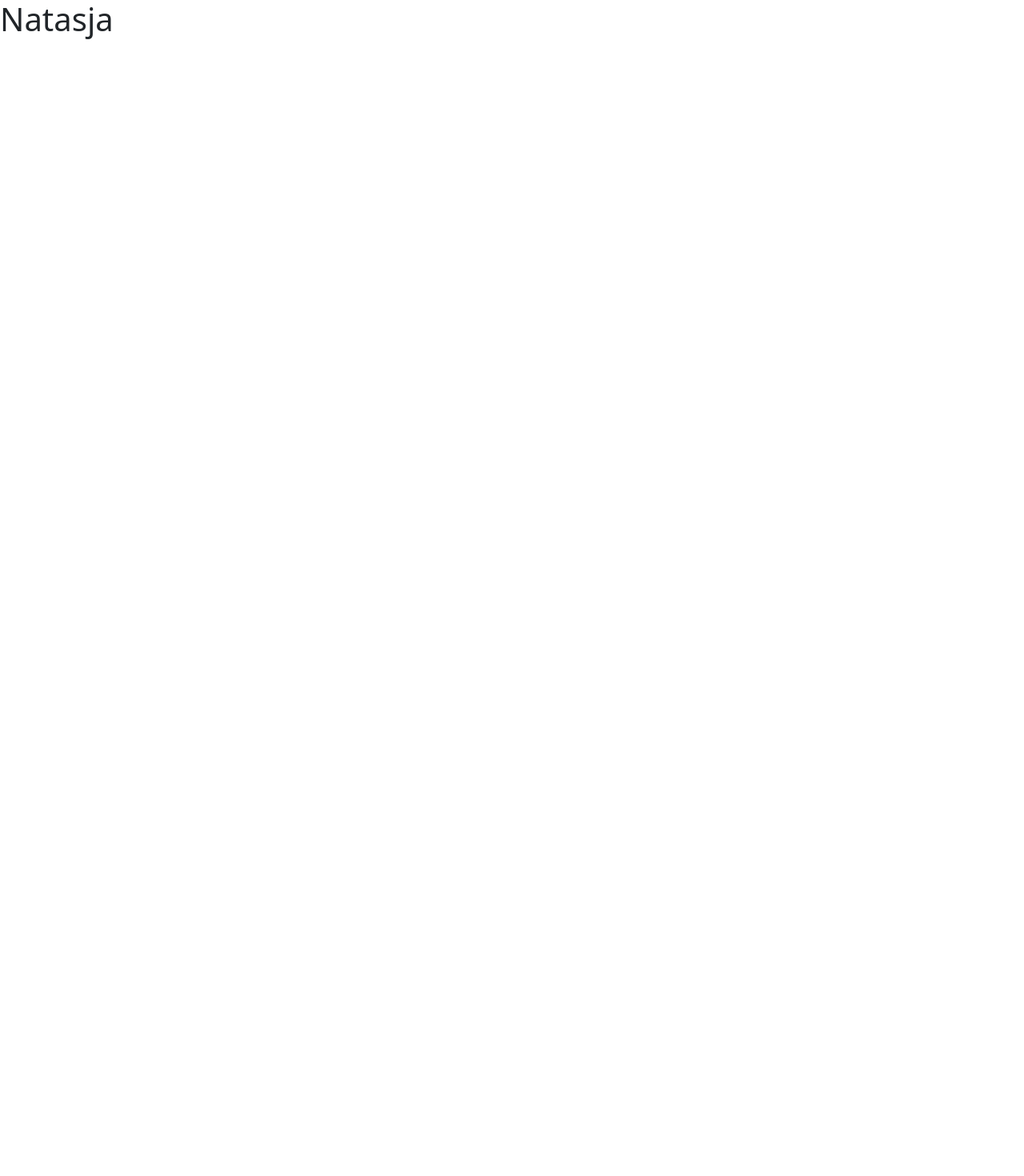
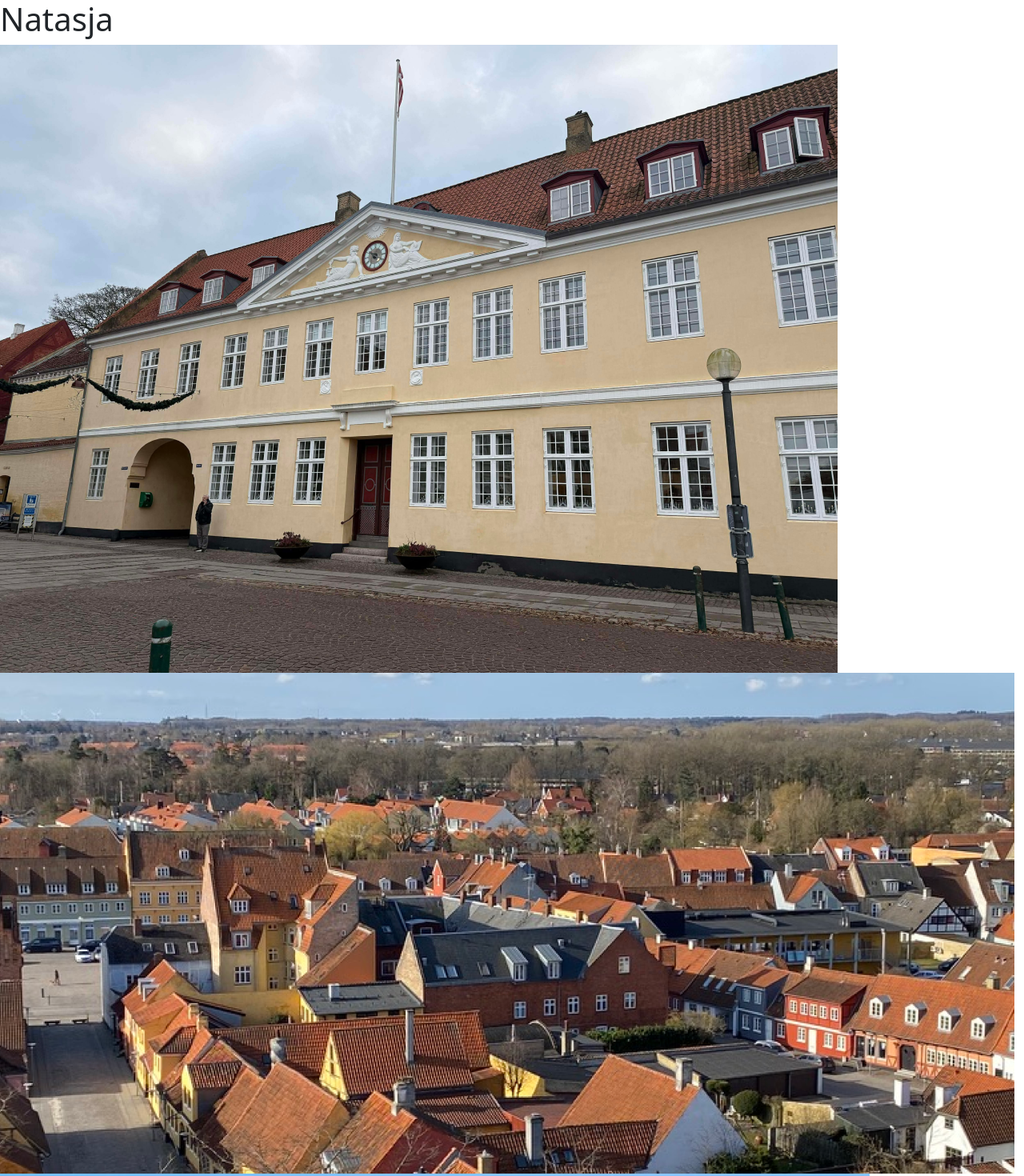
Before and after one commit to NatasjaBorchJensen/tema6, a website: page Omkøgeby.html in a window 1280 px wide. Shown: the top 1470 px of the page at 80% size. Before the commit the page ends 800 px from the top, so only its background shows below. Drawn offline with nearby package versions, Linux system fonts and the light colour scheme; files that its build step writes are made by us from their sources.

Commit message:
added images

```diff
--- a/index.html
+++ b/Omkøgeby.html
@@ -3,7 +3,7 @@
 <head>
 	<meta charset="utf-8">
 
-	<title>Sigende titel</title>
+	<title>Om Køge By</title>
 
 	<meta name="robots" content="All">
 	<meta name="author" content="Udgiver">
@@ -18,7 +18,11 @@
 
 <h1>Natasja</h1>
 
-
+<section>
+<img src="images/bygningvedtorv.png" alt="Building by køge torv">
+<img src="images/køgebyoversigt.png" alt="Overview of køge">
+<img src="images/pier.png" alt="A pier in køge">
+</section>
 
 <script src="https://cdn.jsdelivr.net/npm/bootstrap@5.3.8/dist/js/bootstrap.bundle.min.js"></script>
 </body>
```
Also changed, not shown: images/bygningvedtorv.png (added), images/køgebyoversigt.png (added), images/pier.png (added).
